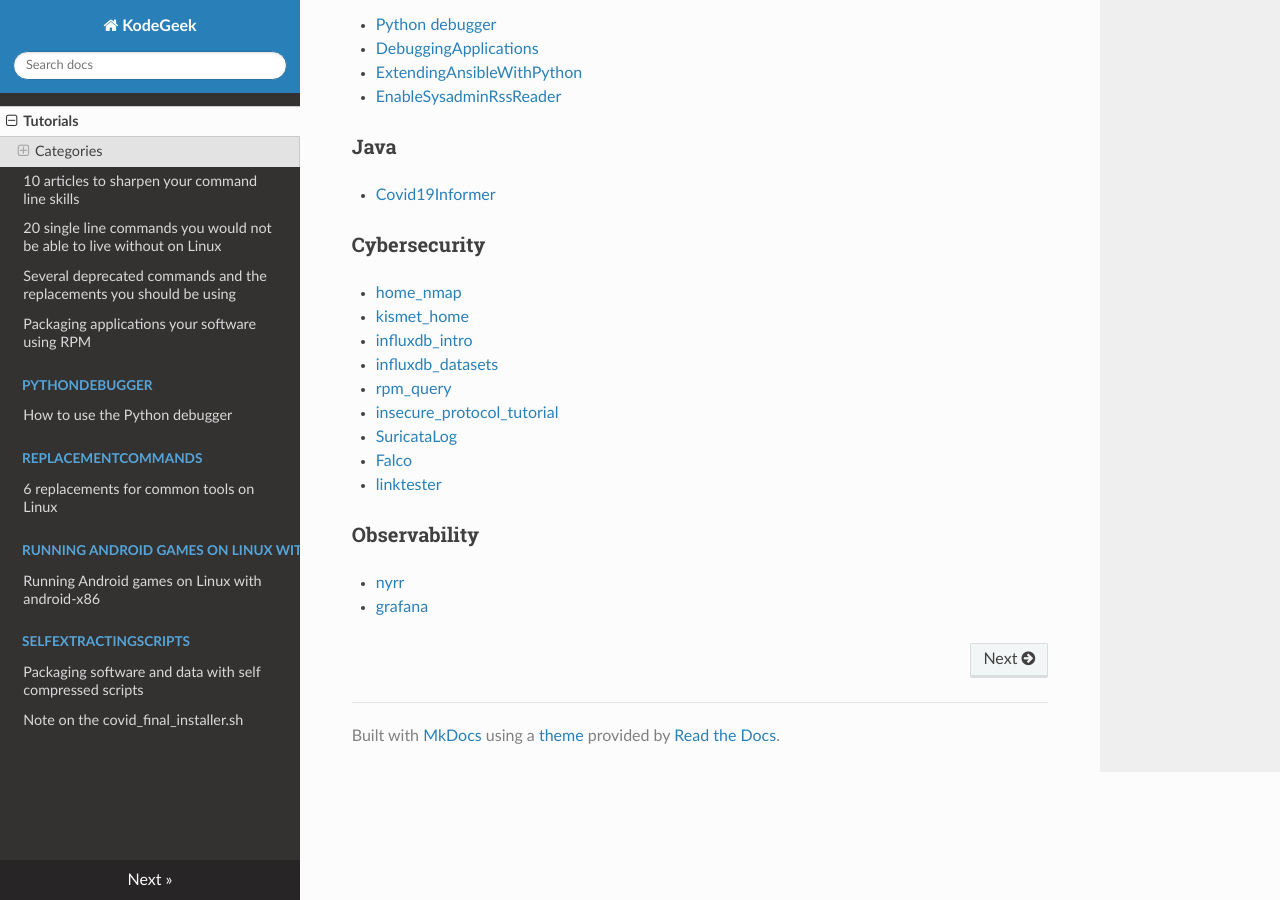
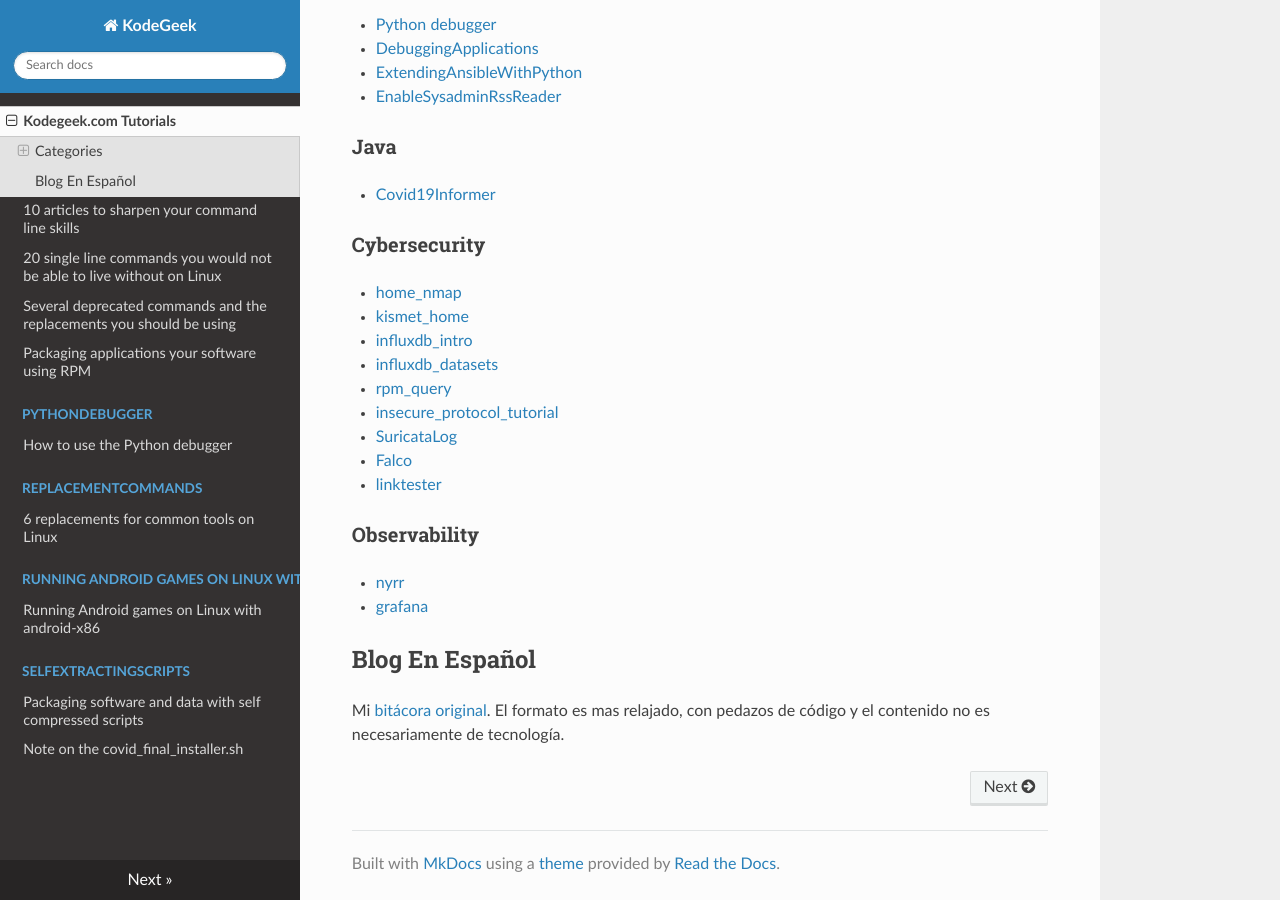
Before and after one commit to josevnz/tutorials, an MkDocs documentation site: the page built from docs/README.md, in a window 1280 px wide and 900 px high, scrolled down 881 px. Built offline with MkDocs 1.6.1, drawn with Linux system fonts in a browser that asks for light colours; nearby versions of some CDN libraries; some of the changed text lies outside the part shown.

Commit message:
Added link to my old blog

```diff
--- a/docs/README.md
+++ b/docs/README.md
@@ -1,4 +1,5 @@
-# Tutorials
+# Kodegeek.com Tutorials
+
 Tutorials for code published in Enable Sysadmin, FreeCodeCamp, Medium.
 
 I tried my best to group them by categories
@@ -54,3 +55,7 @@ I tried my best to group them by categories
 
 * [nyrr](nyrr/README.md)
 * [grafana](grafana/README.md)
+
+## Blog En Español
+
+Mi [bitácora original](http://kodegeek.com/blog). El formato es mas relajado, con pedazos de código y el contenido no es necesariamente de tecnología.
```
